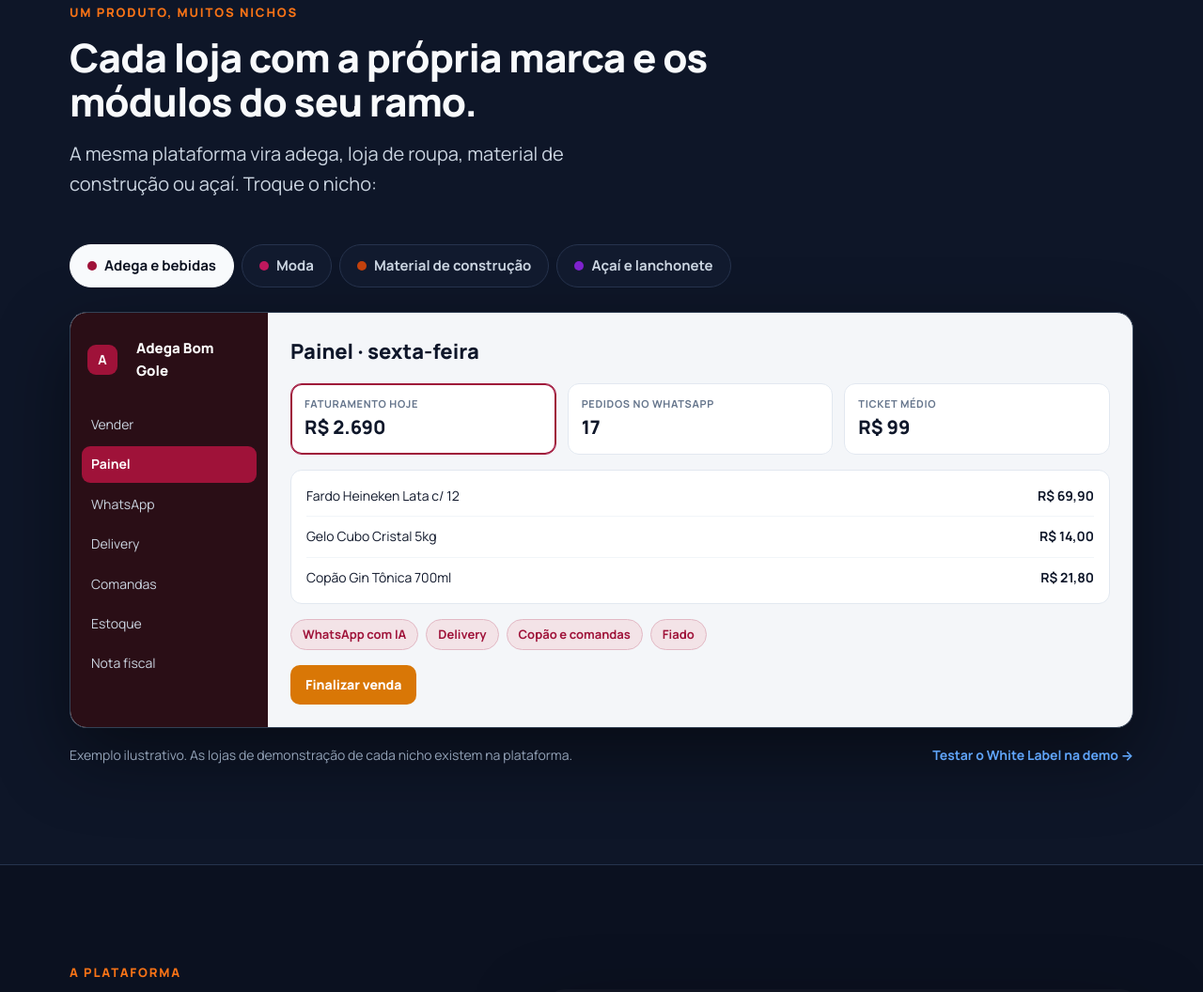
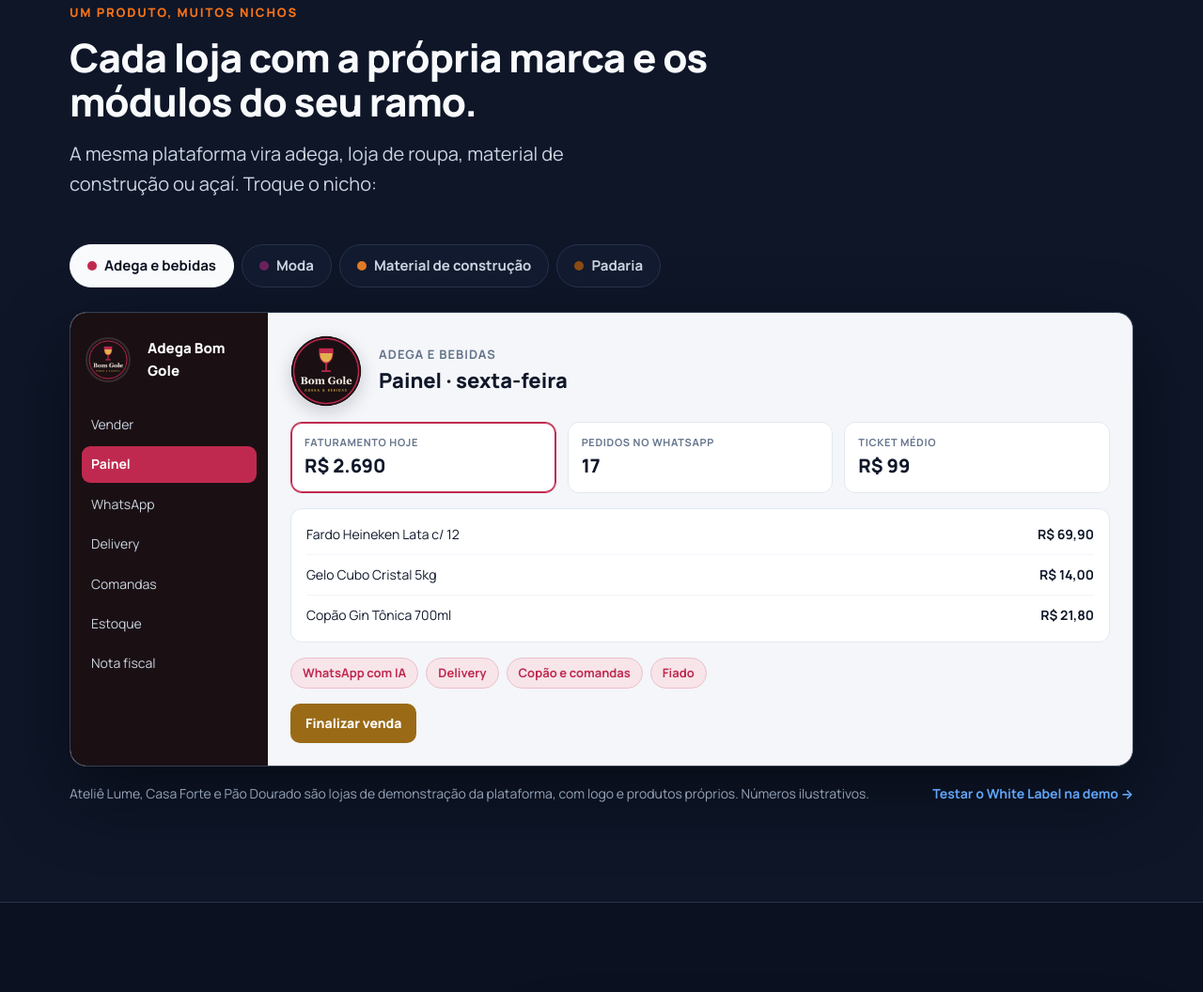
Before and after one commit to tiagofreire-ia/pdv-demo, a plain HTML site: page telas_estaticas/index.html in a window 1280 px wide. Shown: the part 3526-4582 px from the top of the page at 94% size. Drawn offline with Linux system fonts and the light colour scheme.

Commit message:
feat: nichos com as logos originais das lojas de demonstração
- logos do seed do pdv_optima: Ateliê Lume, Casa Forte e Padaria Pão Dourado
- logo da Adega Bom Gole no mesmo estilo (deck/logo-bom-gole.html)
- Padaria entra no lugar do Açaí; produtos reais do seed em moda, obra e padaria
- deck: slide de nichos com as logos

Co-Authored-By: Claude Opus 5.5 <noreply@anthropic.com>

```diff
--- a/telas_estaticas/index.html
+++ b/telas_estaticas/index.html
@@ -133,7 +133,10 @@
     background: #F4F6F9; color: #0F172A; min-height: 420px; transition: box-shadow .3s; box-shadow: 0 30px 80px rgba(0,0,0,.45); }
   .loja-menu { background: var(--m); color: #CBD5E1; padding: 18px 12px; display: flex; flex-direction: column; gap: 4px; font-size: 14px; transition: background .35s; }
   .loja-marca { display: flex; align-items: center; gap: 10px; color: #fff; font-weight: 800; font-size: 15px; margin-bottom: 14px; padding: 0 6px; }
-  .loja-marca b { width: 32px; height: 32px; border-radius: 9px; display: grid; place-items: center; background: var(--p); color: #fff; font-size: 14px; transition: background .35s; flex: none; }
+  .loja-marca img { width: 44px; height: 44px; border-radius: 50%; flex: none; box-shadow: 0 0 0 2px rgba(255,255,255,.12); }
+  .loja-cabeca { display: flex; align-items: center; gap: 18px; }
+  .loja-cabeca img { width: 76px; height: 76px; border-radius: 50%; flex: none; box-shadow: 0 6px 18px rgba(15,23,42,.18); }
+  .loja-cabeca small { display: block; color: #64748B; font-size: 13px; font-weight: 700; text-transform: uppercase; letter-spacing: .08em; }
   .loja-menu span { padding: 8px 10px; border-radius: 9px; }
   .loja-menu span.ativo { background: var(--p); color: #fff; font-weight: 700; transition: background .35s; }
   .loja-corpo { padding: 24px; display: flex; flex-direction: column; gap: 16px; min-width: 0; }
@@ -331,19 +334,19 @@
       </div>
 
       <div class="abas" role="tablist" aria-label="Nichos">
-        <button class="aba" role="tab" aria-selected="true" data-nicho="adega"><i style="background:#9F1239"></i>Adega e bebidas</button>
-        <button class="aba" role="tab" aria-selected="false" data-nicho="moda"><i style="background:#BE185D"></i>Moda</button>
-        <button class="aba" role="tab" aria-selected="false" data-nicho="obra"><i style="background:#C2410C"></i>Material de construção</button>
-        <button class="aba" role="tab" aria-selected="false" data-nicho="acai"><i style="background:#7E22CE"></i>Açaí e lanchonete</button>
+        <button class="aba" role="tab" aria-selected="true" data-nicho="adega"><i style="background:#C0294F"></i>Adega e bebidas</button>
+        <button class="aba" role="tab" aria-selected="false" data-nicho="moda"><i style="background:#6B215C"></i>Moda</button>
+        <button class="aba" role="tab" aria-selected="false" data-nicho="obra"><i style="background:#DF7A24"></i>Material de construção</button>
+        <button class="aba" role="tab" aria-selected="false" data-nicho="padaria"><i style="background:#8A4B14"></i>Padaria</button>
       </div>
 
       <div class="loja" id="loja" role="tabpanel" aria-live="polite">
         <div class="loja-menu">
-          <div class="loja-marca"><b data-n="inicial">A</b><span data-n="nome">Adega Bom Gole</span></div>
+          <div class="loja-marca"><img data-n="logo-menu" src="./static/img/lojas/bom-gole.png" alt=""><span data-n="nome">Adega Bom Gole</span></div>
           <span>Vender</span><span class="ativo">Painel</span><span data-n="m1">WhatsApp</span><span data-n="m2">Delivery</span><span data-n="m3">Comandas</span><span>Estoque</span><span>Nota fiscal</span>
         </div>
         <div class="loja-corpo">
-          <h4 data-n="titulo">Painel · sexta-feira</h4>
+          <div class="loja-cabeca"><img data-n="logo" src="./static/img/lojas/bom-gole.png" alt="Logo da loja"><div><small data-n="ramo">Adega e bebidas</small><h4 data-n="titulo">Painel · sexta-feira</h4></div></div>
           <div class="loja-kpis">
             <div class="loja-kpi dest"><small data-n="k1r">Faturamento hoje</small><strong data-n="k1">R$ 2.690</strong></div>
             <div class="loja-kpi"><small data-n="k2r">Pedidos no WhatsApp</small><strong data-n="k2">17</strong></div>
@@ -355,7 +358,7 @@
         </div>
       </div>
       <div class="nicho-rodape">
-        <span class="muted">Exemplo ilustrativo. As lojas de demonstração de cada nicho existem na plataforma.</span>
+        <span class="muted">Ateliê Lume, Casa Forte e Pão Dourado são lojas de demonstração da plataforma, com logo e produtos próprios. Números ilustrativos.</span>
         <a class="link" href="./identidade.html">Testar o White Label na demo →</a>
       </div>
     </div>
@@ -469,22 +472,22 @@
   /* Troca de nicho na vitrine (exemplo ilustrativo). */
   (function () {
     var NICHOS = {
-      adega: { nome: "Adega Bom Gole", p: "#9F1239", d: "#D97706", m: "#2A0E16", titulo: "Painel · sexta-feira",
+      adega: { nome: "Adega Bom Gole", ramo: "Adega e bebidas", logo: "bom-gole", p: "#C0294F", d: "#9A6A16", m: "#1A1013", titulo: "Painel · sexta-feira",
         menu: ["WhatsApp", "Delivery", "Comandas"], kpis: [["Faturamento hoje", "R$ 2.690"], ["Pedidos no WhatsApp", "17"], ["Ticket médio", "R$ 99"]],
         lista: [["Fardo Heineken Lata c/ 12", "R$ 69,90"], ["Gelo Cubo Cristal 5kg", "R$ 14,00"], ["Copão Gin Tônica 700ml", "R$ 21,80"]],
         modulos: ["WhatsApp com IA", "Delivery", "Copão e comandas", "Fiado"], cta: "Finalizar venda" },
-      moda: { nome: "Ateliê Lume", p: "#BE185D", d: "#0EA5E9", m: "#241019", titulo: "Painel · sábado",
+      moda: { nome: "Ateliê Lume", ramo: "Moda e estilo", logo: "atelie-lume", p: "#6B215C", d: "#9A6A1F", m: "#1A1418", titulo: "Painel · sábado",
         menu: ["Grade", "Trocas", "Etiquetas"], kpis: [["Vendas hoje", "R$ 3.418"], ["Peças vendidas", "46"], ["Trocas", "2"]],
-        lista: [["Vestido midi linho · P M G", "R$ 289,90"], ["Camisa oxford · 38 ao 46", "R$ 159,90"], ["Calça alfaiataria · 36 ao 46", "R$ 219,90"]],
+        lista: [["Camiseta básica algodão · P a GG · 3 cores", "R$ 59,90"], ["Calça jeans reta · 38 a 44 · 2 cores", "R$ 139,90"], ["Vale-troca · Helena Costa", "R$ 59,90"]],
         modulos: ["Grade tamanho × cor", "Trocas e vale-troca", "Etiquetas", "Cashback"], cta: "Finalizar venda" },
-      obra: { nome: "Casa Forte Materiais", p: "#C2410C", d: "#CA8A04", m: "#1C1917", titulo: "Painel · segunda-feira",
-        menu: ["Orçamentos", "Entregas", "Fiado"], kpis: [["Orçamentos em aberto", "R$ 18.940"], ["Entregas hoje", "9"], ["Conversão", "61%"]],
-        lista: [["Cimento CP II 50kg", "R$ 38,90"], ["Areia média (m³)", "R$ 165,00"], ["Tijolo 8 furos (milheiro)", "R$ 890,00"]],
-        modulos: ["Orçamentos", "Entrega", "Fiado de obra", "Nota fiscal"], cta: "Enviar orçamento" },
-      acai: { nome: "Açaí da Praça", p: "#7E22CE", d: "#DB2777", m: "#1E1033", titulo: "Painel · domingo",
-        menu: ["Cardápio", "Cozinha", "Delivery"], kpis: [["Pedidos hoje", "112"], ["Tempo de preparo", "6 min"], ["Pelo cardápio", "58%"]],
-        lista: [["Açaí 500ml montado", "R$ 22,00"], ["Copo da casa 700ml", "R$ 29,90"], ["Adicional granola", "R$ 3,00"]],
-        modulos: ["Cardápio digital", "Cozinha (KDS)", "Delivery", "Fidelidade"], cta: "Enviar para a cozinha" }
+      obra: { nome: "Casa Forte Materiais", ramo: "Material de construção", logo: "casa-forte", p: "#C25E14", d: "#1C1917", m: "#1B1715", titulo: "Painel · segunda-feira",
+        menu: ["Orçamentos", "Entregas", "Fiado"], kpis: [["Orçamento aberto", "R$ 893"], ["Entregas hoje", "9"], ["Venda por metro", "Fio 2,5 mm"]],
+        lista: [["Cimento CP II 50 kg", "R$ 38,90"], ["Argamassa AC III 20 kg", "R$ 34,90"], ["Fio flexível 2,5 mm (metro)", "R$ 3,90"], ["Caixa d'água 1.000 l", "R$ 420,00"]],
+        modulos: ["Orçamentos", "Preço por quantidade", "Venda fracionada", "Nota fiscal"], cta: "Enviar orçamento" },
+      padaria: { nome: "Padaria Pão Dourado", ramo: "Padaria · desde 1998", logo: "pao-dourado", p: "#8A4B14", d: "#9A6A16", m: "#2B1A0D", titulo: "Painel · domingo",
+        menu: ["Balança", "Produção", "Encomendas"], kpis: [["Vendas hoje", "R$ 4.126"], ["Pesagens na balança", "312"], ["Encomendas", "6"]],
+        lista: [["Pão francês (kg)", "R$ 16,90"], ["Queijo minas (kg)", "R$ 54,90"], ["Mortadela fatiada (kg)", "R$ 39,90"], ["Rosca doce (kg)", "R$ 32,00"]],
+        modulos: ["Balança", "Produção", "Encomendas", "Validade"], cta: "Finalizar venda" }
     };
     var loja = document.getElementById("loja");
     function el(n) { return loja.querySelector('[data-n="' + n + '"]'); }
@@ -492,7 +495,8 @@
     function mostrar(chave) {
       var n = NICHOS[chave];
       loja.style.setProperty("--p", n.p); loja.style.setProperty("--d", n.d); loja.style.setProperty("--m", n.m);
-      el("nome").textContent = n.nome; el("inicial").textContent = n.nome.charAt(0); el("titulo").textContent = n.titulo;
+      el("nome").textContent = n.nome; el("titulo").textContent = n.titulo; el("ramo").textContent = n.ramo;
+      el("logo").src = el("logo-menu").src = "./static/img/lojas/" + n.logo + ".png"; el("logo").alt = "Logo " + n.nome;
       ["m1", "m2", "m3"].forEach(function (k, i) { el(k).textContent = n.menu[i]; });
       [1, 2, 3].forEach(function (i) { el("k" + i + "r").textContent = n.kpis[i - 1][0]; el("k" + i).textContent = n.kpis[i - 1][1]; });
       el("lista").innerHTML = n.lista.map(function (l) { return "<div><span>" + esc(l[0]) + "</span><b>" + esc(l[1]) + "</b></div>"; }).join("");
@@ -506,6 +510,7 @@
         mostrar(a.getAttribute("data-nicho"));
       });
     });
+    Object.keys(NICHOS).forEach(function (k) { var i = new Image(); i.src = "./static/img/lojas/" + NICHOS[k].logo + ".png"; });
     mostrar("adega");
   })();
 </script>
```
Also changed, not shown: deck/deck.html (+11 -10 lines), deck/logo-bom-gole.html (added, +11 -0 lines), telas_estaticas/landing.html (+25 -20 lines), telas_estaticas/static/img/lojas/atelie-lume.png (added), telas_estaticas/static/img/lojas/bom-gole.png (added), telas_estaticas/static/img/lojas/casa-forte.png (added), telas_estaticas/static/img/lojas/pao-dourado.png (added), 1 other file.
